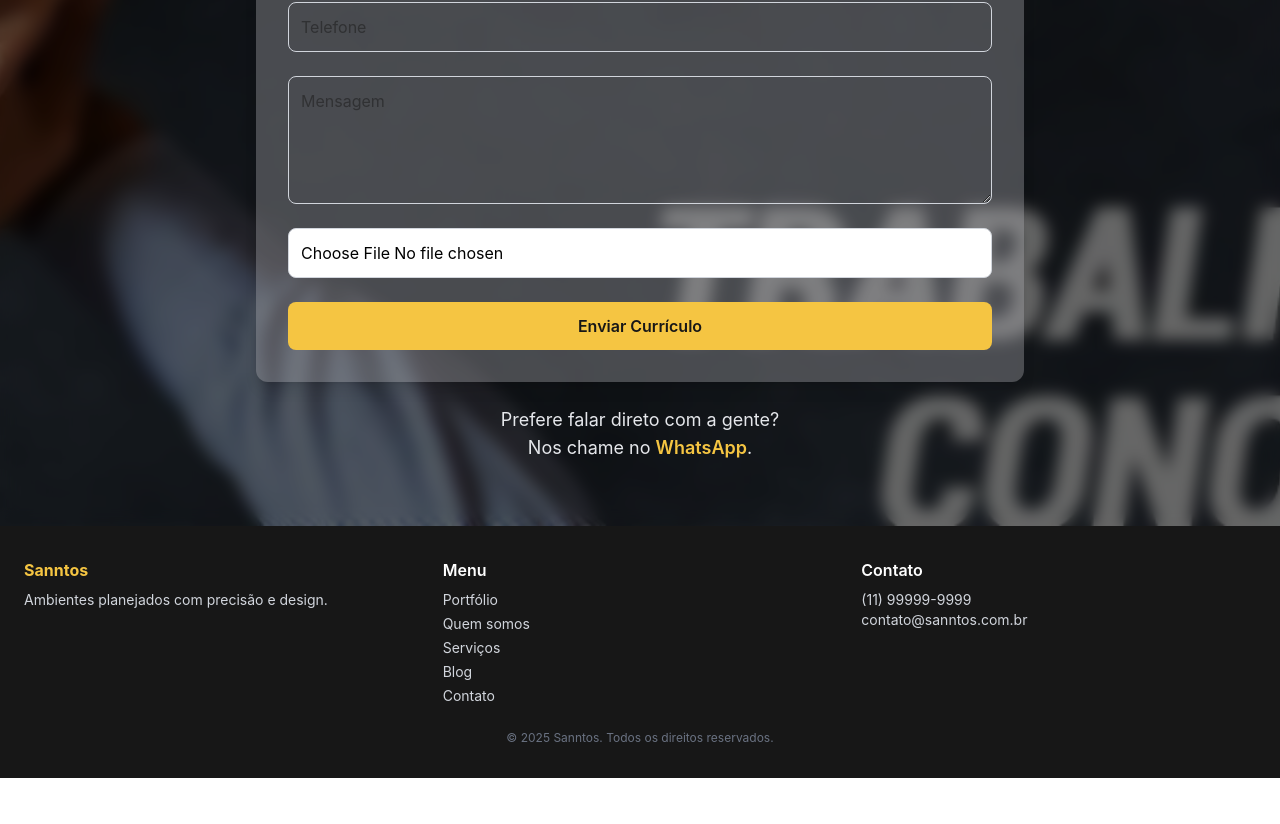
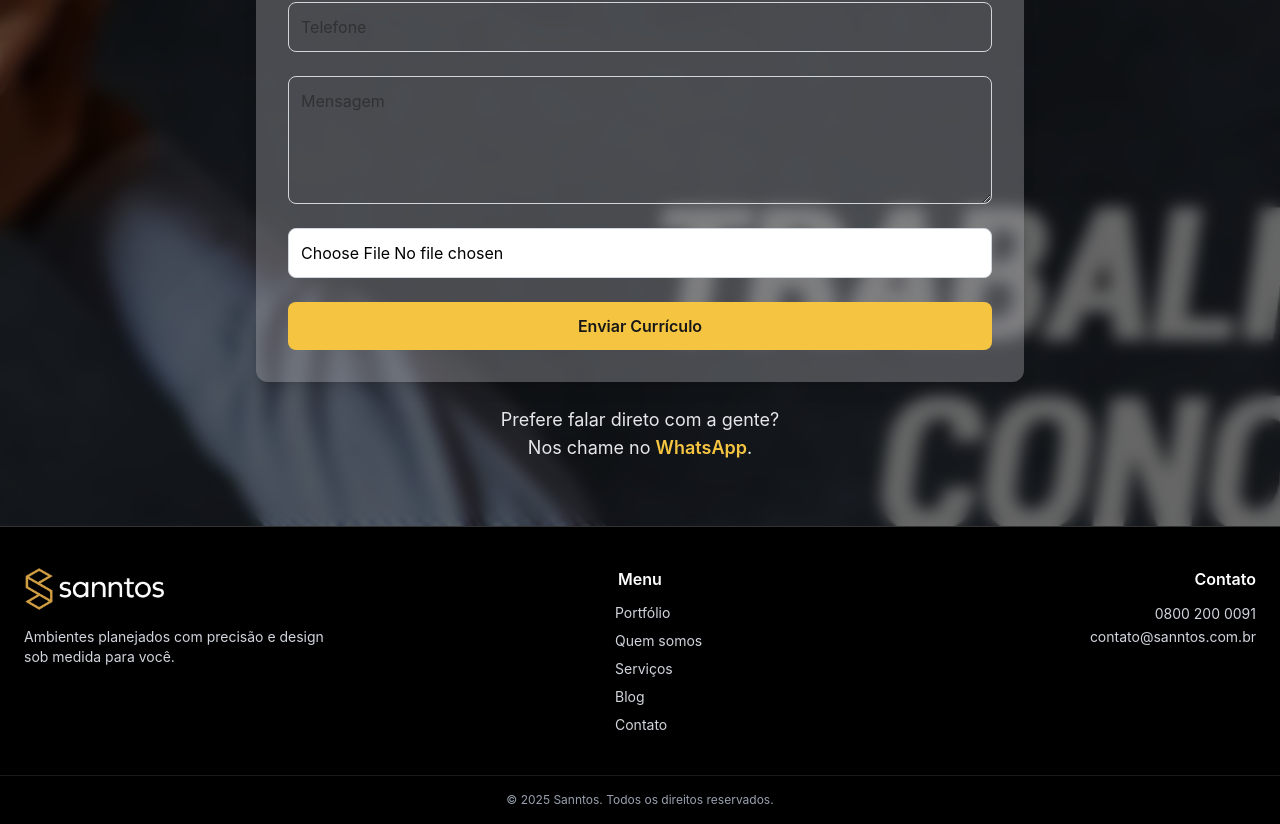
Before and after one commit to Anderson-Tavares47/sanntos, a Next.js app: page /trabalhe-conosco in a window 1280 px wide. Shown: the part 583-1407 px from the top of the page. Before the commit the page ends 1361 px from the top, so only its background shows below. Built offline with nearby package versions, Linux system fonts and the light colour scheme.

Commit message:
Update Footer.tsx

```diff
--- a/components/Footer.tsx
+++ b/components/Footer.tsx
@@ -1,32 +1,65 @@
+import Image from "next/image";
+import Logo from "@/assets/img/novoLogo.png";
+
 export default function Footer() {
   return (
-    <footer className="bg-dark text-white py-8">
-      <div className="max-w-7xl mx-auto px-6 grid md:grid-cols-3 gap-6">
-        <div>
-          <h3 className="text-primary font-bold mb-2">Sanntos</h3>
-          <p className="text-sm text-gray-300">
-            Ambientes planejados com precisão e design.
+    <footer className="relative w-full bg-black backdrop-blur-lg border-t border-white/20 text-white">
+      <div className="max-w-7xl mx-auto px-6 py-10 grid grid-cols-1 md:grid-cols-3 gap-10 items-start">
+
+        {/* Coluna 1 - Logo + descrição */}
+        <div className="flex flex-col items-center md:items-start text-center md:text-left">
+          <Image
+            src={Logo}
+            alt="Sanntos Logo"
+            width={140}
+            height={140}
+            className="mb-4"
+          />
+          <p className="text-sm text-gray-300 max-w-xs">
+            Ambientes planejados com precisão e design sob medida para você.
           </p>
         </div>
-        <div>
-          <h4 className="font-semibold mb-2">Menu</h4>
-          <ul className="space-y-1 text-gray-300 text-sm">
-            <li><a href="/portfolio">Portfólio</a></li>
-            <li><a href="/quem-somos">Quem somos</a></li>
-            <li><a href="/servicos">Serviços</a></li>
-            <li><a href="/blog">Blog</a></li>
-            <li><a href="/contato">Contato</a></li>
+
+        {/* Coluna 2 - Menu */}
+        <div className="flex flex-col items-center text-center">
+          <h4 className="font-semibold mb-3">Menu</h4>
+          <ul className="flex flex-col w-full max-w-[50px] text-gray-300 text-sm space-y-2">
+            <li><a href="/portfolio" className="block w-full whitespace-nowrap text-justify hover:text-primary transition">Portfólio</a></li>
+            <li><a href="/quem-somos" className="block w-full whitespace-nowrap text-justify hover:text-primary transition">Quem somos</a></li>
+            <li><a href="/servicos" className="block w-full whitespace-nowrap text-justify hover:text-primary transition">Serviços</a></li>
+            <li><a href="/blog" className="block w-full whitespace-nowrap text-justify hover:text-primary transition">Blog</a></li>
+            <li><a href="/contato" className="block w-full whitespace-nowrap text-justify hover:text-primary transition">Contato</a></li>
           </ul>
         </div>
-        <div>
-          <h4 className="font-semibold mb-2">Contato</h4>
-          <p className="text-gray-300 text-sm">
-            (11) 99999-9999 <br />
-            contato@sanntos.com.br
+
+
+
+        {/* Coluna 3 - Contato */}
+        <div className="flex flex-col items-center md:items-end text-center md:text-right">
+          <h4 className="font-semibold mb-3">Contato</h4>
+          <p className="text-gray-300 text-sm leading-relaxed">
+            <a
+              href="https://wa.me/5508002000091"
+              target="_blank"
+              rel="noopener noreferrer"
+              className="hover:text-primary transition"
+            >
+              0800 200 0091
+            </a>
+            <br />
+            <a
+              href="mailto:contato@sanntos.com.br"
+              className="hover:text-primary transition"
+            >
+              contato@sanntos.com.br
+            </a>
           </p>
         </div>
+
       </div>
-      <div className="text-center text-gray-500 text-xs mt-6">
+
+      {/* Créditos finais */}
+      <div className="text-center text-gray-400 text-xs py-4 border-t border-white/10">
         © {new Date().getFullYear()} Sanntos. Todos os direitos reservados.
       </div>
     </footer>
```
